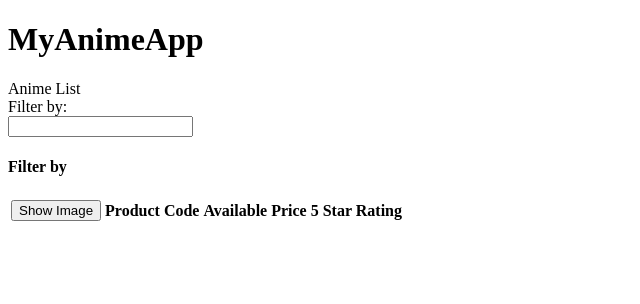
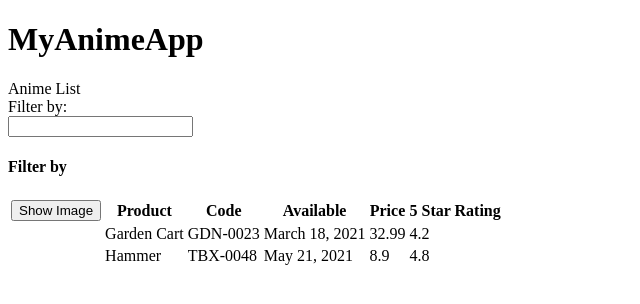
Before and after one commit to lauravoineag/MyAngularApp, an Angular app: page / in a window 1280 px wide. Shown: the top 304 px of the page, without its empty margins (0-640 px from the left). Built offline with nearby package versions, Linux system fonts and the light colour scheme.

Commit message:
Add interpolation to bind the template expression to the class

```diff
--- a/src/app/products/product-list.component.html
+++ b/src/app/products/product-list.component.html
@@ -17,7 +17,7 @@
     </div>
 </div>
 <div class='table-responsive'>
-    <table class='table'>
+    <table class='table'*ngIf="products.length">
       <thead>
         <tr>
           <th>
@@ -33,6 +33,14 @@
         </tr>
       </thead>
       <tbody>
+        <tr *ngFor = " let product of products">
+          <td></td>
+          <td>{{product.productName}}</td>
+          <td>{{product.productCode}}</td>
+          <td>{{product.releaseDate}}</td>
+          <td>{{product.price}}</td>
+          <td>{{product.starRating}}</td>
+        </tr>
       </tbody>
     </table>
   </div >
--- a/src/app/products/product-list.component.ts
+++ b/src/app/products/product-list.component.ts
@@ -7,5 +7,26 @@
 
 export class ProductListComponent{
   title:string = "Anime List"
-
+  products: any[] = [
+    {
+      "productId": 2,
+      "productName": "Garden Cart",
+      "productCode": "GDN-0023",
+      "releaseDate": "March 18, 2021",
+      "description": "15 gallon capacity rolling garden cart",
+      "price": 32.99,
+      "starRating": 4.2,
+      "imageUrl": "assets/images/garden_cart.png"
+    },
+    {
+      "productId": 5,
+      "productName": "Hammer",
+      "productCode": "TBX-0048",
+      "releaseDate": "May 21, 2021",
+      "description": "Curved claw steel hammer",
+      "price": 8.9,
+      "starRating": 4.8,
+      "imageUrl": "assets/images/hammer.png"
+    }
+  ];
 }
```
